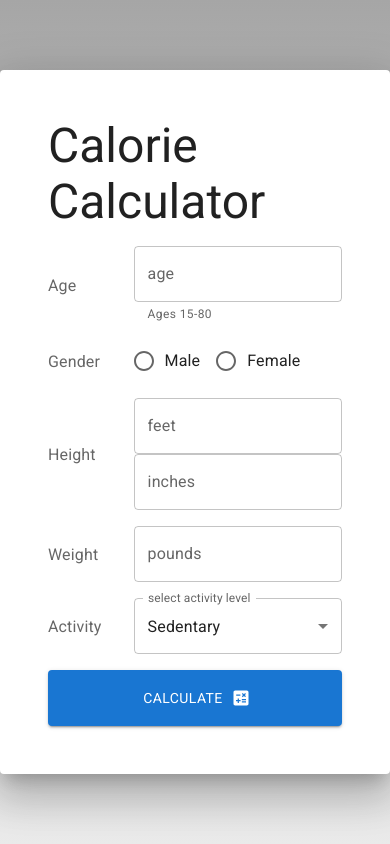
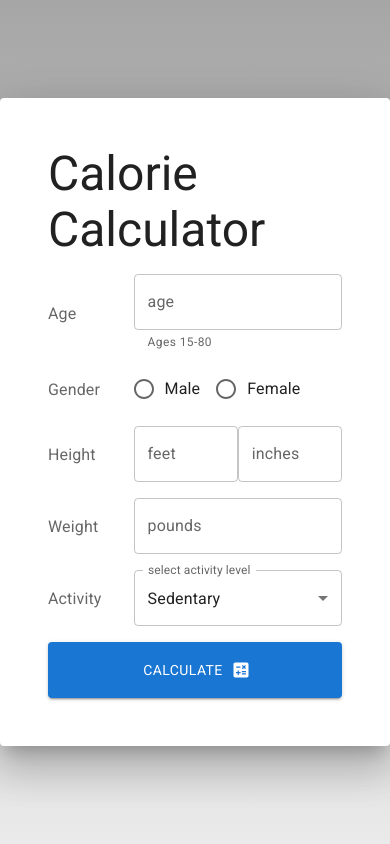
Before and after one commit to adriansseur/calorie-calculator, a React (Create React App) app: page / in a window 390 px wide. Built offline with nearby package versions, Linux system fonts and the light colour scheme.

Commit message:
fixed mobile height inputs stacking on each other

```diff
--- a/src/index.css
+++ b/src/index.css
@@ -29,6 +29,10 @@ body {
     column-gap: 2rem;
 }
 
+.height-inputs {
+    display: flex;
+}
+
 #calculate {
     grid-column: 1 / -1;
     height: 3.5rem;
```
